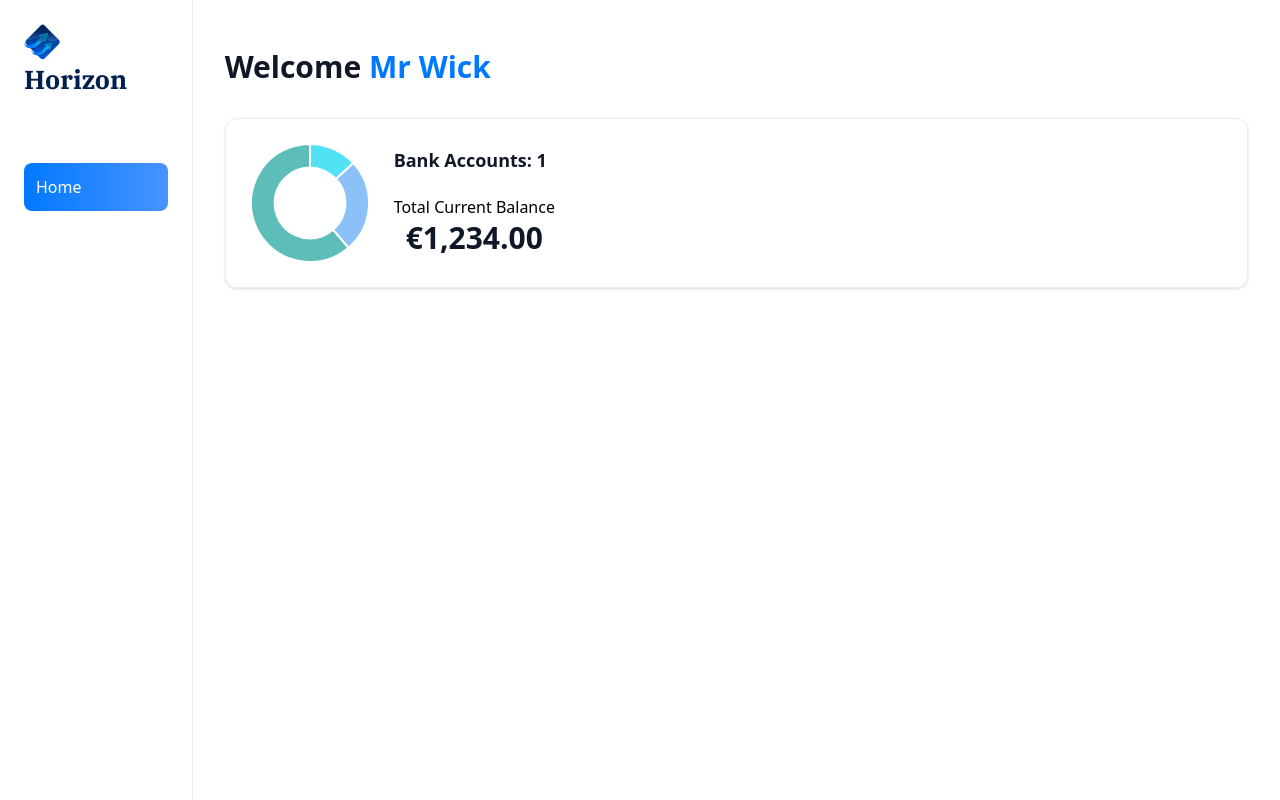
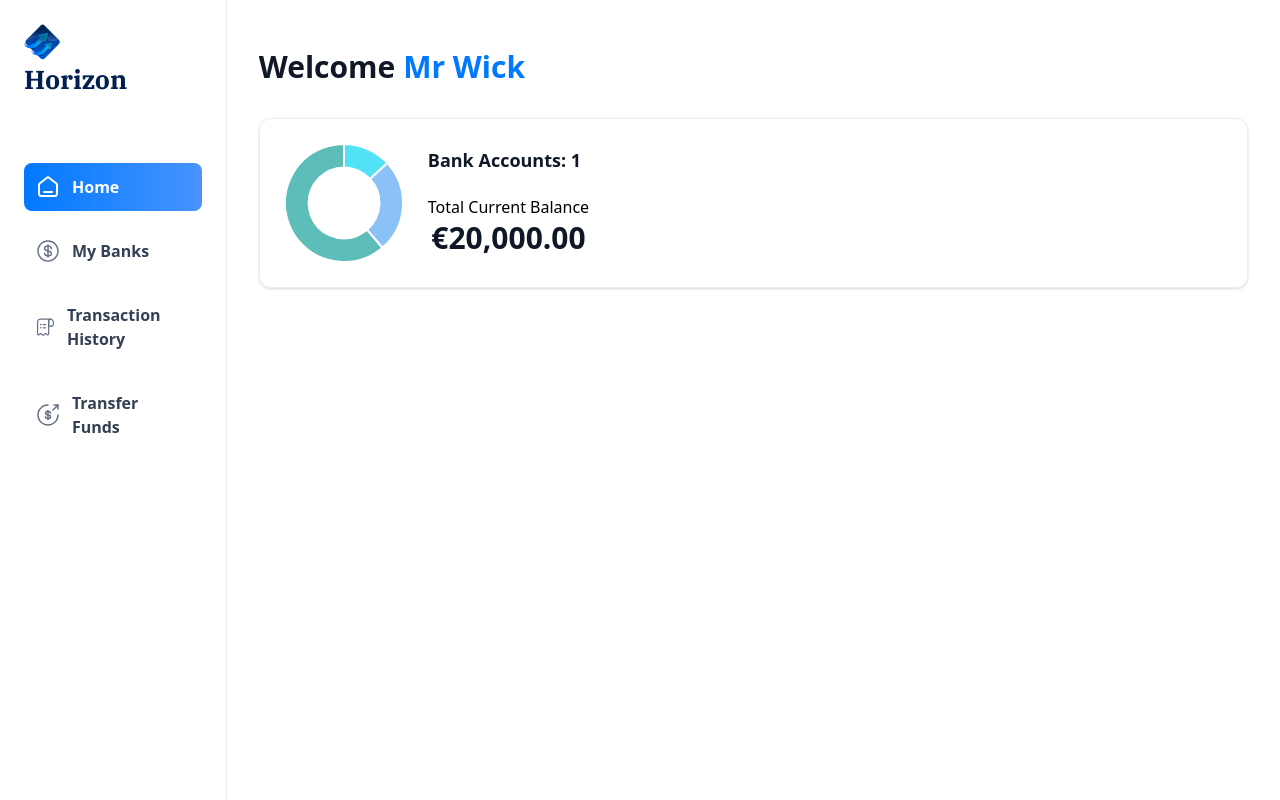
Before and after one commit to Kinjal0007/banking, a Next.js app: page / in a window 1280 px wide. Built offline with nearby package versions, Linux system fonts and the light colour scheme.

Commit message:
updated syntax of sidebar

```diff
--- a/app/(root)/page.tsx
+++ b/app/(root)/page.tsx
@@ -19,7 +19,7 @@ const Home = () => {
                 <TotalBalanceBox
                  accounts={[]}
                  totalBanks={1}
-                 totalCurrentBalance={1234}
+                 totalCurrentBalance={20000}
                 />
             </header>
         </div>
--- a/components/AnimatedCounter.tsx
+++ b/components/AnimatedCounter.tsx
@@ -1,4 +1,4 @@
-'use client';
+'use client'
 
 import CountUp from 'react-countup'
 
@@ -6,7 +6,7 @@ const AnimatedCounter = ({amount}: {amount:number}) => {
   return (
     <div>
       <CountUp
-      duration={1}
+      duration={2}
       decimals={2}
       decimal="."
       prefix="€"
--- a/components/Sidebar.tsx
+++ b/components/Sidebar.tsx
@@ -32,12 +32,30 @@ const Sidebar = ({user}: SiderbarProps) => {
             return (
             <Link href={item.route} key={item.label}
                         className={cn('sidebar-link',{'bg-bank-gradient': isActive})}>
-                {item.label}
+                <div className="relative size-6">
+                    <Image
+                    src={item.imgURL}
+                    alt={item.label}
+                    fill
+                    className={cn({
+                        'brightness-[3] invert-0': isActive
+                    })}
+                />
+                </div>
+                <p className={cn(
+                    'sidebar-label',
+                    {'!text-white': isActive}
+                )}>
+                    {item.label}
+                </p>
             </Link>
         )
     })}
 
+    USER
       </nav>
+
+      FOOTER
     </section>
   );
 };
--- a/package.json
+++ b/package.json
@@ -9,6 +9,7 @@
     "lint": "next lint"
   },
   "dependencies": {
+    "@radix-ui/react-dialog": "^1.1.1",
     "@radix-ui/react-slot": "^1.1.0",
     "chart.js": "^4.4.3",
     "class-variance-authority": "^0.7.0",
```
Also changed, not shown: 1 other file (tests, documents, lock files or other folders).
